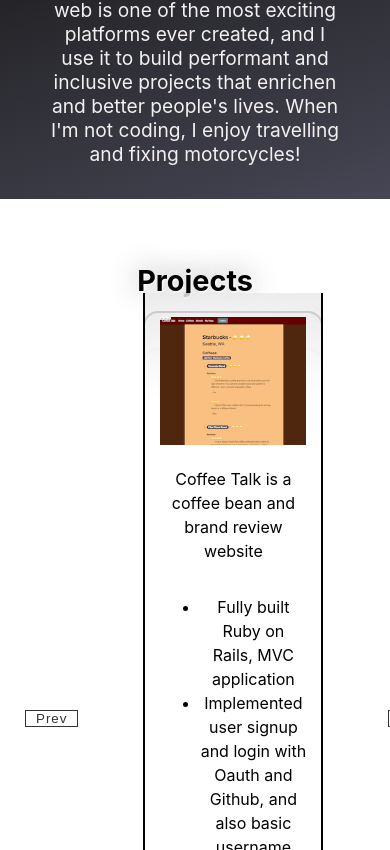
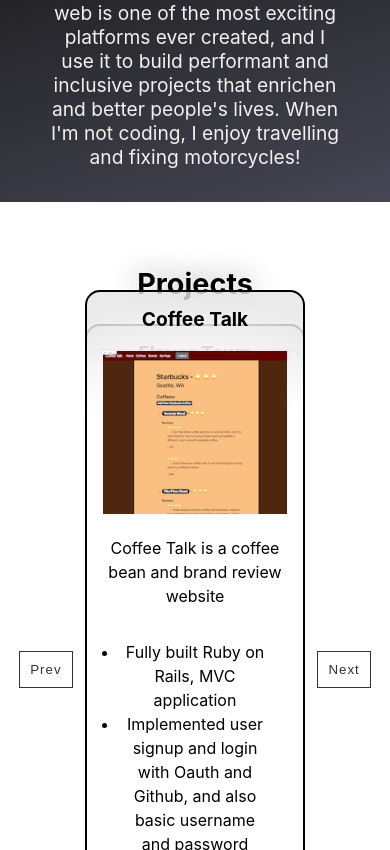
Before and after one commit to J5Wood/my-portfolio, a React app: page / in a window 390 px wide. Shown: the part 1150-2000 px from the top of the page. Built offline with nearby package versions, Linux system fonts and the light colour scheme.

Commit message:
Adjusted carousel styling for mobile

```diff
--- a/src/ProjectData.js
+++ b/src/ProjectData.js
@@ -23,7 +23,7 @@ const projectData = [
       "Flavor Town is a website for documenting your bucket-list restaurants",
     features: [
       "Built with vanilla JavaScript on the frontend and a Rails API backend",
-      "Employs Object Oriented JavaScript(OOJS)",
+      "Employs Object Oriented JavaScript (OOJS)",
       "Incorporates resource filtering by city and restaurant style",
     ],
     link: "https://github.com/J5Wood/Flavor-Town",
--- a/src/app.css
+++ b/src/app.css
@@ -60,7 +60,7 @@ body {
   align-items: center;
   color: black;
   text-decoration: none;
-  height: 45px;
+  min-height: 45px;
   background-color: white;
   white-space: nowrap;
   cursor: pointer;
@@ -139,37 +139,37 @@ body {
   justify-content: space-around;
   align-items: center;
   padding: 70px 0 50px 0;
+  max-width: 100%;
 }
 
 #projects h2 {
   margin: 0;
+  justify-self: flex-start;
   color: black;
   text-shadow: 1px 1px 2px rgb(255, 255, 255), 0 0 1em rgb(153, 153, 153);
 }
 
 .carousel {
-  padding: 20px;
   perspective: 500px;
-  overflow: hidden;
   display: flex;
   flex-flow: row;
   align-items: center;
-  justify-content: space-between;
-  max-width: 100%;
+  justify-content: center;
+  padding: 0 1em;
 }
 
 .carousel figure {
-  margin: 10% 0;
-  width: clamp(300px, 70%, 900px);
+  min-height: fit-content;
+  margin: 15% 0;
   transform-style: preserve-3d;
   transition: transform 0.5s;
-  flex: 0 0 auto;
-  z-index: 12;
+  flex: 0 1 auto;
+  z-index: 1;
 }
 
 .project-spacer {
   max-height: 100%;
-  width: 100%;
+  min-width: 100%;
   padding: 0 0px / 2;
   display: flex;
   justify-content: center;
@@ -180,15 +180,14 @@ body {
   position: absolute;
   left: 0;
   top: 0;
+  width: 100%;
 }
 
 .project {
-  display: flex;
-  flex-flow: column nowrap;
-  padding: 15px;
+  padding: 15px 1em;
   border: 2px solid rgb(0, 0, 0);
   font-size: medium;
-  width: 60%;
+  width: min(90%, 600px);
   background: radial-gradient(
     circle at center,
     rgb(255, 255, 255) 70%,
@@ -197,19 +196,24 @@ body {
   border-radius: 15px;
 }
 
+.project ul {
+  padding: 1em;
+}
+
 .project-image {
   max-width: 100%;
 }
 
 .select {
   flex: 0 0 auto;
-  margin: 0 5px;
   cursor: pointer;
   color: #333;
   background: none;
   border: 1px solid;
   letter-spacing: 1px;
-  padding: 0px 10px;
+  padding: 10px;
+  z-index: 2;
+  background-color: white;
 }
 
 .project h3 {
@@ -255,7 +259,6 @@ body {
 #contact-buttons {
   display: flex;
   flex-flow: row wrap;
-  justify-content: space-around;
   width: 100%;
 }
 
@@ -272,6 +275,7 @@ body {
   background: none;
   border: none;
   width: 200px;
+  overflow: visible;
 }
 
 .button button:hover {
```
